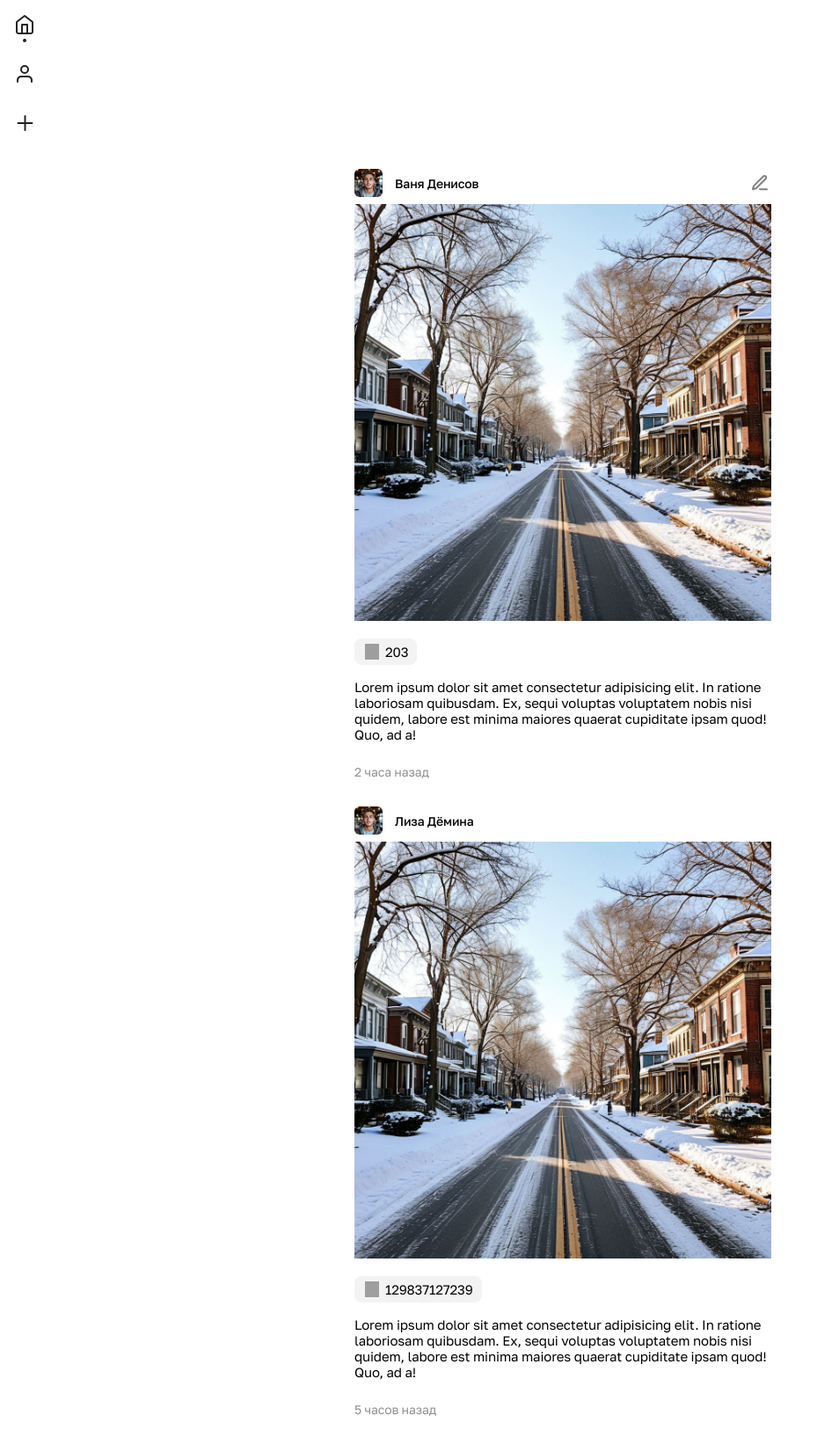
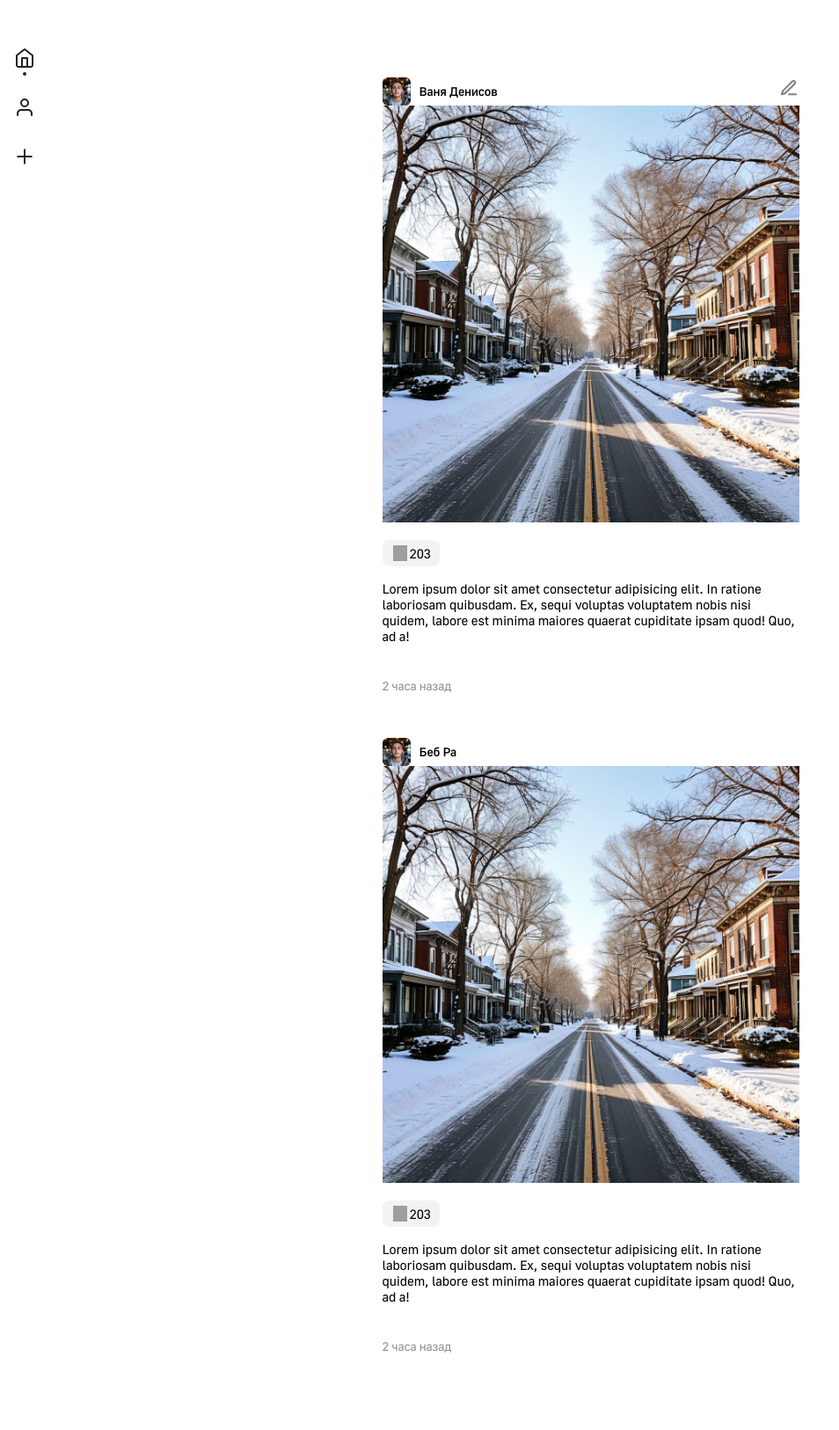
Before and after one commit to Obamium3157/web-2025, a PHP site: page /home/ in a window 1280 px wide. Shown: the whole page at 88% size, without its empty margins (0-954 px from the left). After the commit the page ends 1538 px from the top, so only its background shows below. Run offline with PHP 8.4, Linux system fonts and the light colour scheme; grey boxes are pictures that could not be loaded.

Commit message:
Added font Golos UI, removed Golos Text occurences; added flex view on homepage

```diff
--- a/lw2/home/css/style.css
+++ b/lw2/home/css/style.css
@@ -1,12 +1,57 @@
-@import url('https://fonts.googleapis.com/css2?family=Golos+Text:wght@400..900&display=swap');
+.app {
+    display: flex;
+    width: 100%;
+}
+
+.menu {
+    display: flex;
+    width: 5%;
+    padding-top: 3%;
+    justify-content: left;
+}
+
+.sidebar {
+    display: block;
+}
 
 .navigation {
     display: block;
+    width: 40px;
+    height: 40px;
     margin-bottom: 16px;
 }
 
-.side {
-    border-radius: 10px;
+.content {
+    display: flex;
+    width: 95%;
+    flex-direction: column;
+    justify-content: space-between;
+    align-items: center;
+}
+
+.top_panel {
+    width: 100%;
+    height: 10vh;
+}
+
+.post {
+    display: flex;
+    flex-direction: column;
+    width: 474px;
+    margin-bottom: 3%;
+}
+
+.post_header {
+    display: flex;
+    width: 100%;
+    justify-content: space-between;
+}
+
+.user_header {
+    display: flex;
+    justify-content: space-between;
+    align-items: center;
+    /* margin-top: 16px; */
 }
 
 .profile_image {
@@ -19,17 +64,14 @@
     vertical-align: sub;
 }
 
-.user-header {
-    display: inline-block;
-    align-items: center;
-    margin-top: 16px;
-}
+
 
 .account_name {
-    display: inline-block;
-    font: 500 14px/18px "Golos Text";
+    display: flex;
+    justify-content: space-between;
+    align-items: center;
+    font: 500 14px/18px "Golos UI";
     letter-spacing: -0.15px;
-    vertical-align: middle;
     height: 32px;
     /* padding-top: 7px;
     padding-bottom: 7px; */
@@ -40,14 +82,16 @@
     height: 24px;
 
     /* TODO: Удалить при сдаче!!! */
-    margin-left: 304px;
+    /* margin-left: 304px; */
 }
 
-.post {
-    width: 474px;
-    margin-left: auto;
-    margin-right: auto;
+
+.post_content {
+    display: flex;
+    flex-direction: column;
+    justify-content: space-around;
 }
+
 
 .post_img_container {
     margin-bottom: 16px;
@@ -70,7 +114,7 @@
     width: 24px;
     height: 18px;
 
-    font: 400 15px/18px "Golos Text";
+    font: 400 15px/18px "Golos UI";
     letter-spacing: -0.15px;
 
     color: #FFFFFF;
@@ -85,13 +129,24 @@
     color: #FFFFFF99;
 } */
 
-.post_img_container .post_content_img {
+.post_content_img {
     width: 474px;
     height: 474px;
 }
 
+.reaction {
+    display: flex;
+    width: fit-content;
+    height: 30px;
+    border-radius: 8px;
+
+    /* padding: 6px 12px 6px 12px; */
+
+    background-color: #2222220D;
+}
+
 .post_content_text {
-    font: 400 15px/18px "Golos Text";
+    font: 400 15px/18px "Golos UI";
     letter-spacing: -0.15px;
 
     margin-top: 16px;
@@ -99,41 +154,27 @@
 }
 
 .date {
-    font: 400 14px/18px "Golos Text";
+    font: 400 14px/18px "Golos UI";
     letter-spacing: -0.15px;
 
     color: #22222280;
 }
 
-.reaction {
-    width: fit-content;
-    height: 30px;
-    top: 554px;
-    border-radius: 8px;
-
-    /* padding: 6px 12px 6px 12px; */
-    margin-top: 16px;
-
-    background-color: #2222220D;
-}
-
-
-.reaction .like_symbol {
-    /* display: inline-block;
-    font: 400 16px/18px "Golos Text";
-    letter-spacing: -0.15px; */
+.like_symbol {
+    display: flex;
+    align-items: center;
     width: 16px;
     height: 18px;
-    vertical-align: middle;
 
     /* margin: 6px 3px 6px 12px; */
     padding: 6px 3px 6px 12px;
 }
 
-.reaction .likes_counter {
-    font: 400 15px/18px "Golos Text";
+.likes_counter {
+    display: flex;
+    align-items: center;
+    font: 400 15px/18px "Golos UI";
     letter-spacing: -0.15px;
-    vertical-align: middle;
 
     margin-right: 10px;
 }
--- a/lw2/home/index.html
+++ b/lw2/home/index.html
@@ -3,9 +3,12 @@
     <head>
         <meta charset="UTF-8">
         <title>Домашняя страница</title>
+        <link rel="stylesheet" href="../static/fonts/font.css">
         <link rel="stylesheet" href="css/style.css">
     </head>
     <body>
+        <main class="app">
+            <div class="menu">
                 <div class="sidebar">
                     <a href="../home/">
                         <img class="navigation home_img" src="../global_assets/Home_dot_black.svg" alt="Домашняя страница">
@@ -15,17 +18,19 @@
                     </a>
                     <img class="navigation" src="../global_assets/Plus_black.svg" alt="Создать пост">
                 </div>
+            </div>
 
-
+            <section class="content">
+                <div class="top_panel"></div>
                 <div class="post">
-            <div class="post-header">
-                <div class="user-header">
+                    <div class="post_header">
+                        <div class="user_header">
                             <img src="static/man.png" alt="Аватар пользователя" class="profile_image">
                             <span class="account_name">Ваня Денисов</span>
                         </div>
                         <img src="../global_assets/Edit_gray.svg" alt="Отредактировать пост" class="edit">
                     </div>
-
+                    <div class="post_content">
                         <div class="post_img_container">
                             <!-- <div class="indicator">
                                 <span class="indicator_text">1/3</span>
@@ -40,7 +45,6 @@
                         </div>
 
                         <div class="reaction">
-                <!-- <span class="like_symbol">❤</span> -->
                             <img class="like_symbol" src="../global_assets/like.svg" alt="❤">
                             <span class="likes_counter">203</span>
                         </div>
@@ -49,16 +53,17 @@
                         </p>
                         <p class="date">2 часа назад</p>
                     </div>
+                </div>
 
 
                 <div class="post">
-            <div class="post-header">
-                <div class="user-header">
+                    <div class="post_header">
+                        <div class="user_header">
                             <img src="static/man.png" alt="Аватар пользователя" class="profile_image">
-                    <span class="account_name">Лиза Дёмина</span>
+                            <span class="account_name">Беб Ра</span>
                         </div>
                     </div>
-
+                    <div class="post_content">
                         <div class="post_img_container">
                             <!-- <div class="indicator">
                                 <span class="indicator_text">1/3</span>
@@ -73,14 +78,16 @@
                         </div>
 
                         <div class="reaction">
-                <!-- <span class="like_symbol">❤</span> -->
                             <img class="like_symbol" src="../global_assets/like.svg" alt="❤">
-                <span class="likes_counter">129837127239</span>
+                            <span class="likes_counter">203</span>
                         </div>
                         <p class="post_content_text">
                             Lorem ipsum dolor sit amet consectetur adipisicing elit. In ratione laboriosam quibusdam. Ex, sequi voluptas voluptatem nobis nisi quidem, labore est minima maiores quaerat cupiditate ipsam quod! Quo, ad a!
                         </p>
-            <p class="date">5 часов назад</p>
+                        <p class="date">2 часа назад</p>
                     </div>
+                </div>
+            </section>
+        </main>
     </body>
 </html>
--- a/lw2/login/index.html
+++ b/lw2/login/index.html
@@ -3,6 +3,7 @@
     <head>
         <meta charset="UTF-8">
         <title>Логинация</title>
+        <link rel="stylesheet" href="../static/fonts/font.css">
         <link rel="stylesheet" href="css/style.css">
     </head>
 
--- a/lw2/profile/index.html
+++ b/lw2/profile/index.html
@@ -3,6 +3,7 @@
     <head>
         <meta charset="UTF-8">
         <title>Профиль</title>
+        <link rel="stylesheet" href="../static/fonts/font.css">
         <link rel="stylesheet" href="css/style.css">
     </head>
     <body>
```
Also changed, not shown: lw2/login/css/style.css (+5 -7 lines), lw2/profile/css/style.css (+3 -5 lines). Lines whose indentation alone changed are shown as unchanged.
